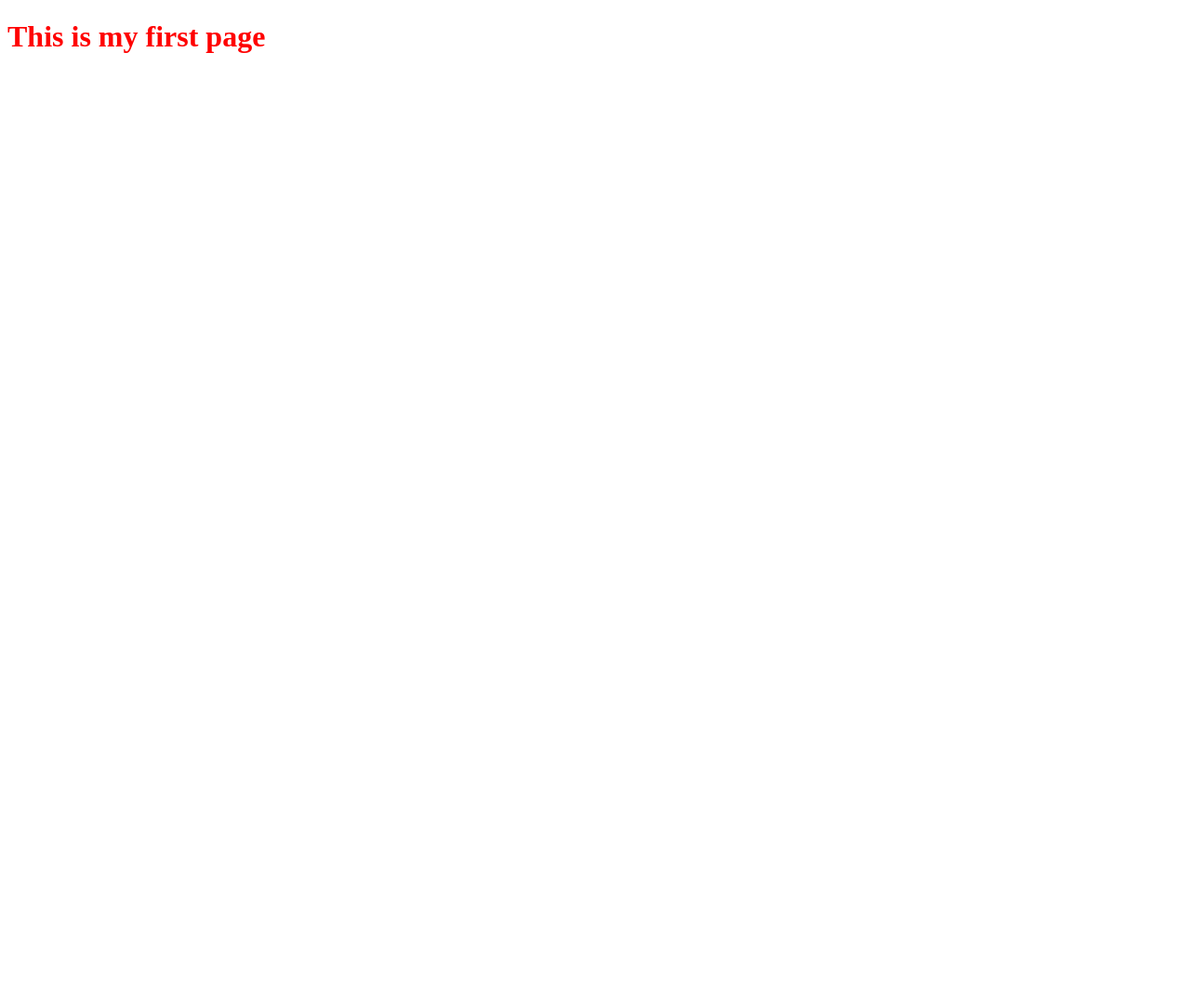
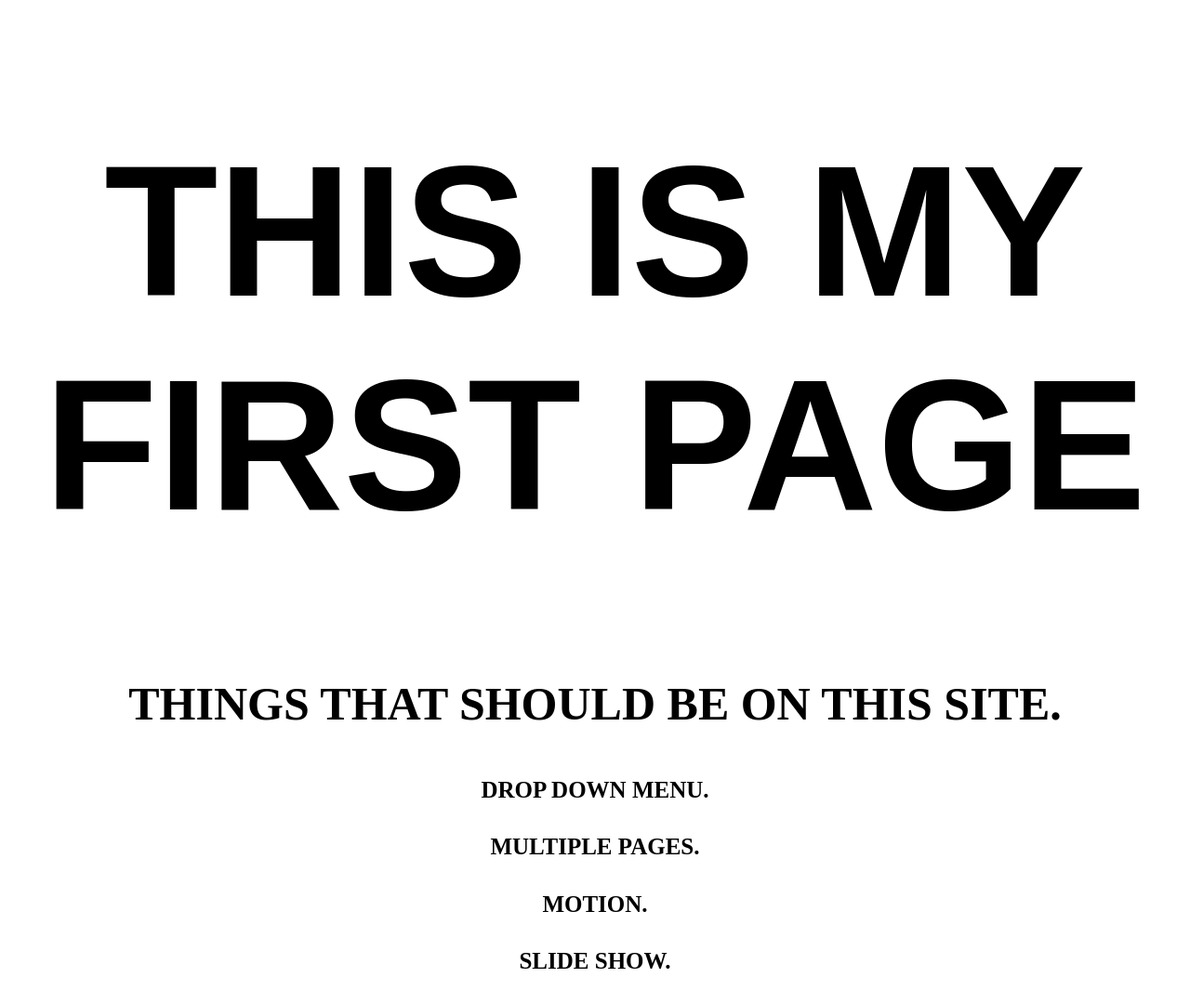
Before and after one commit to Purple906/learning-html, a plain HTML site: page index.html in a window 1280 px wide. Shown: the whole page at 93% size. Before the commit the page ends 800 px from the top, so only its background shows below. Drawn offline with Linux system fonts and the light colour scheme.

Commit message:
css and size change
Enlarged text and specified font

```diff
--- a/index.html
+++ b/index.html
@@ -6,5 +6,10 @@
 	</head>
 	<body>
 		<h1>This is my first page</h1>
+		<h3>Things that should be on this site.</h3>
+		<h4>Drop down menu.</h4>
+		<h4>Multiple Pages.</h4>
+		<h4>Motion.</h4>
+		<h4>Slide Show.</h4>
 	</body>
 </html>
--- a/main.css
+++ b/main.css
@@ -1,4 +1,24 @@
+
 h1 {
-	font-family: 'Times News Roman' serif;
-	color: red;
+	font-family: ‘Montserrat’, Arial, serif;
+	font-size: 200px;
+	font-weight: 700;
+	text-align: center;
+	text-transform: uppercase;
+
 }
+
+h3 {
+	font-family:'Fjalla One';
+	font-size: 50px;
+	text-align: center;
+	text-transform: uppercase;
+}
+
+h4{
+	font-family: 'Fjalla One' Arial, serif;
+	font-size: 25px;
+	text-align: center;
+	text-transform: uppercase;
+
+}
```
